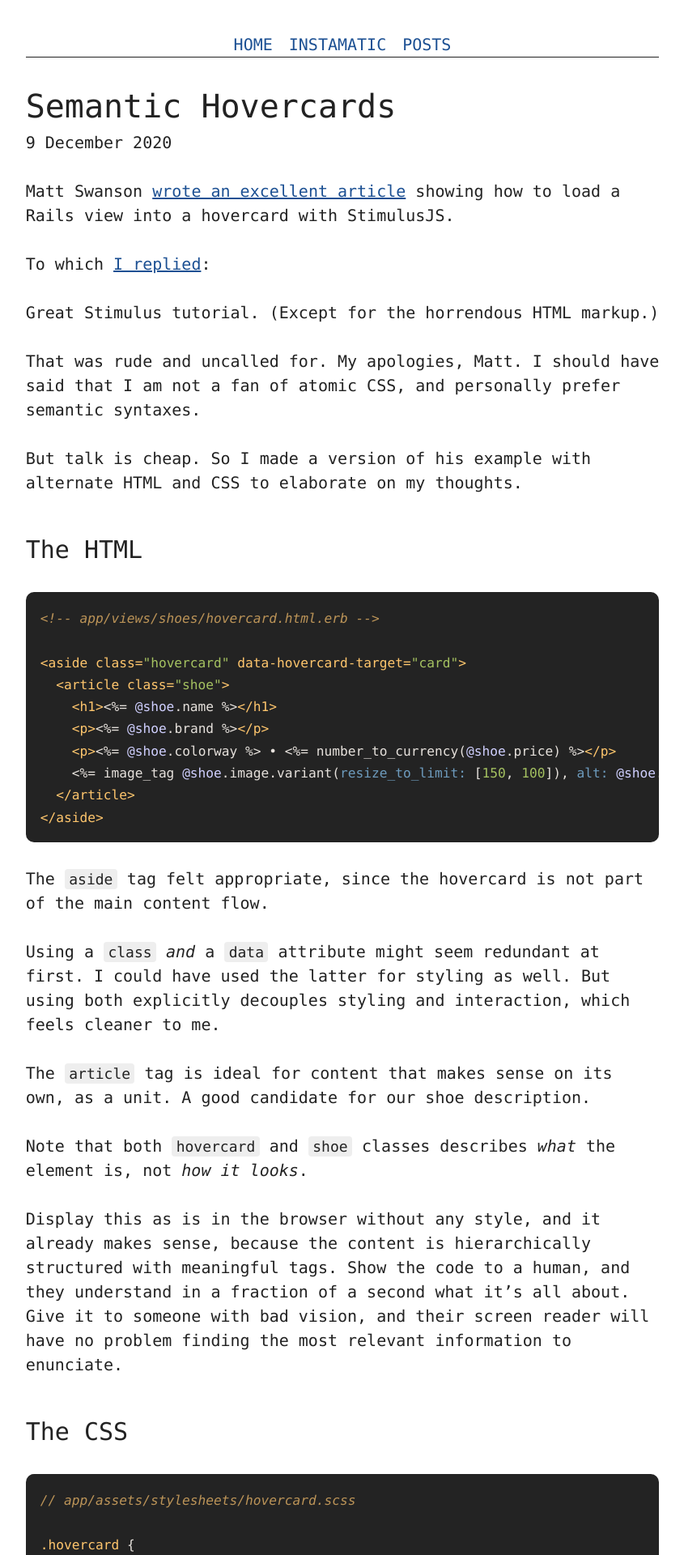
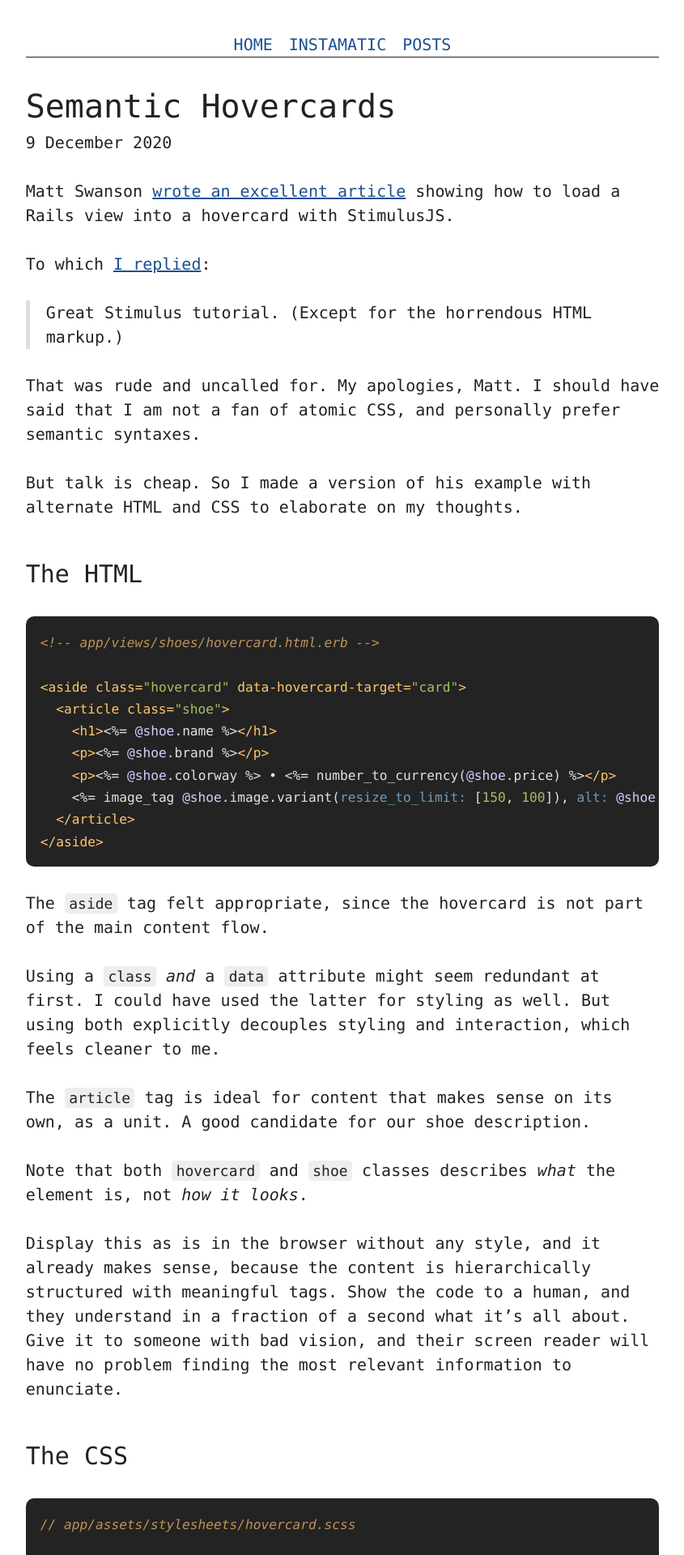
Before and after one commit to otagi/otagi.github.io, a Jekyll site: the page built from _posts/2020-12-09-semantic-hovercards.md, in a window 1280 px wide. Shown: the top 1920 px of the page at 81% size, without its empty margins (217-1062 px from the left). Built offline with Jekyll 4.4.1, drawn with Linux system fonts in a browser that asks for light colours.

Commit message:
Add blockquote style

```diff
--- a/assets/stylesheets/typewriter/_base.scss
+++ b/assets/stylesheets/typewriter/_base.scss
@@ -51,6 +51,10 @@ pre {
   padding: 1em;
 }
 
+blockquote {
+  border-left: solid 5px;
+  padding-left: 1em;
+}
 
 main video {
   width: 100%;
@@ -84,6 +88,10 @@ small {
   background-color: #eee;
 }
 
+blockquote {
+  border-color: #ddd;
+}
+
 @media (prefers-color-scheme: dark) {
   html {
     background-color: #1c1c1c;
@@ -101,6 +109,10 @@ small {
 
   :not(pre) > code {
     background-color: #333;
+  }
+
+  blockquote {
+    border-color: #444;
   }
 }
 
```
